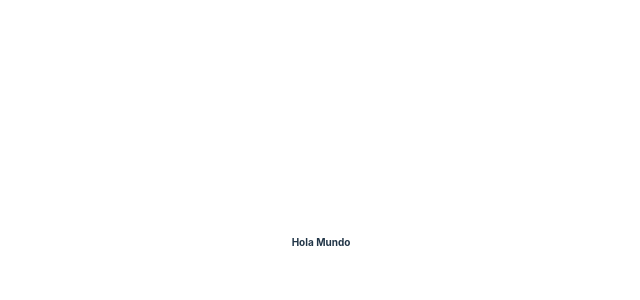
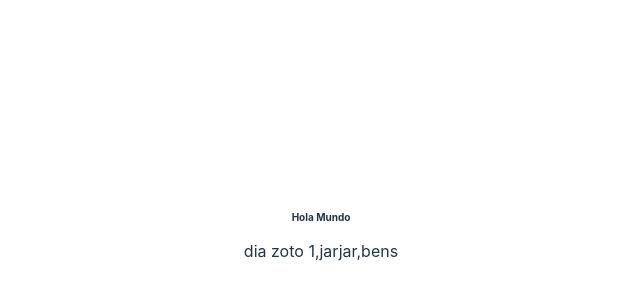
Before and after one commit to COLADOXD/first-svelte, a Svelte app: page / in a window 1280 px wide. Shown: the part 158-458 px from the top of the page, without its empty margins (319-959 px from the left). Built offline with nearby package versions, Linux system fonts and the light colour scheme.

Commit message:
agregar datos dinamicos y props en un componente

```diff
--- a/src/App.svelte
+++ b/src/App.svelte
@@ -1,7 +1,11 @@
 <script>
+  export let nombre;
+
+  let momento = "dia";
 </script>
 
 <h1>Hola Mundo</h1>
+<p>{momento} {nombre} {[1, "jarjar", "bens"]}</p>
 
 <style>
   h1 {
--- a/src/main.js
+++ b/src/main.js
@@ -1,8 +1,11 @@
-import './app.css'
-import App from './App.svelte'
+import "./app.css";
+import App from "./App.svelte";
 
 const app = new App({
-  target: document.getElementById('app'),
-})
+  target: document.getElementById("app"),
+  props: {
+    nombre: "zoto",
+  },
+});
 
-export default app
+export default app;
```
